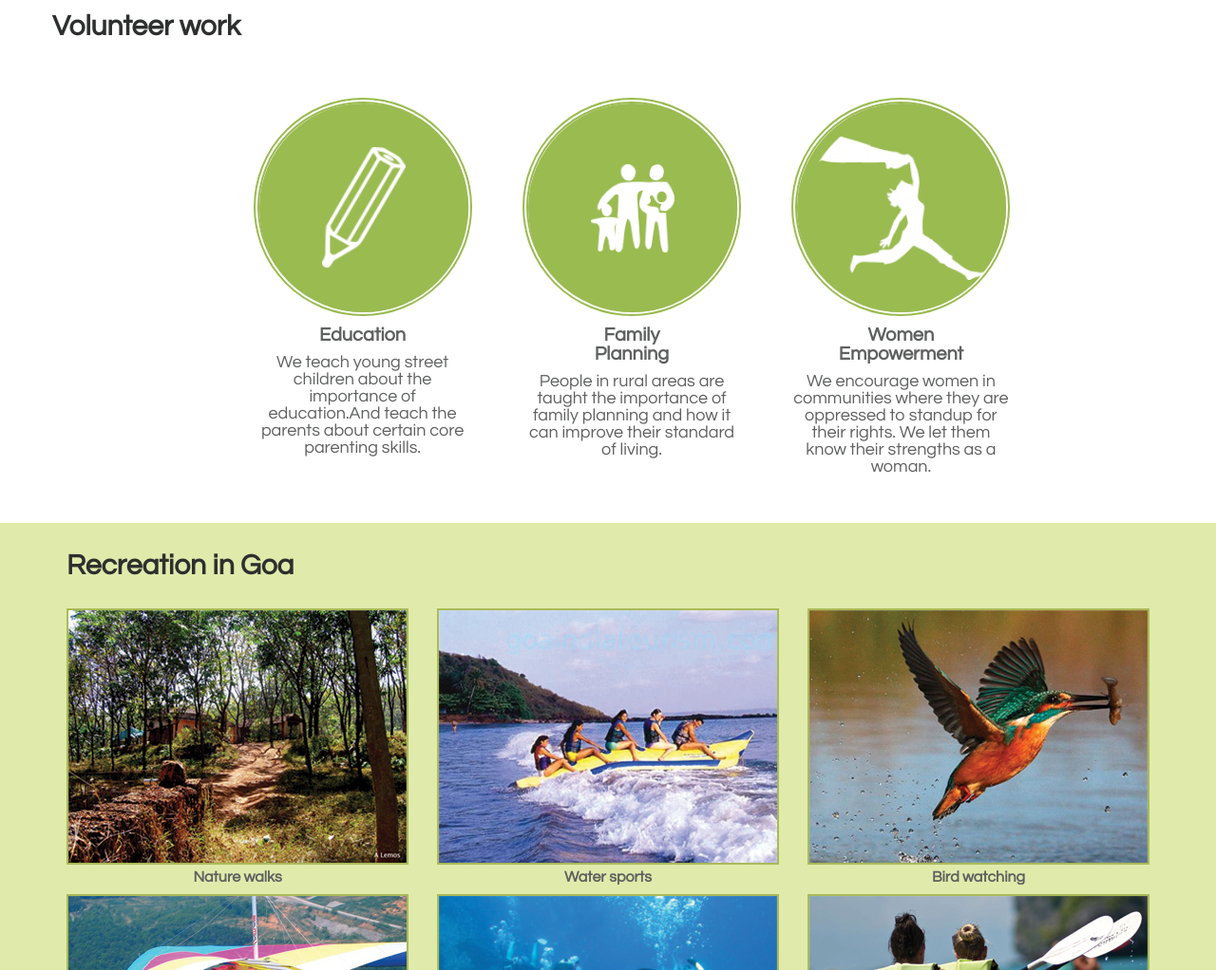
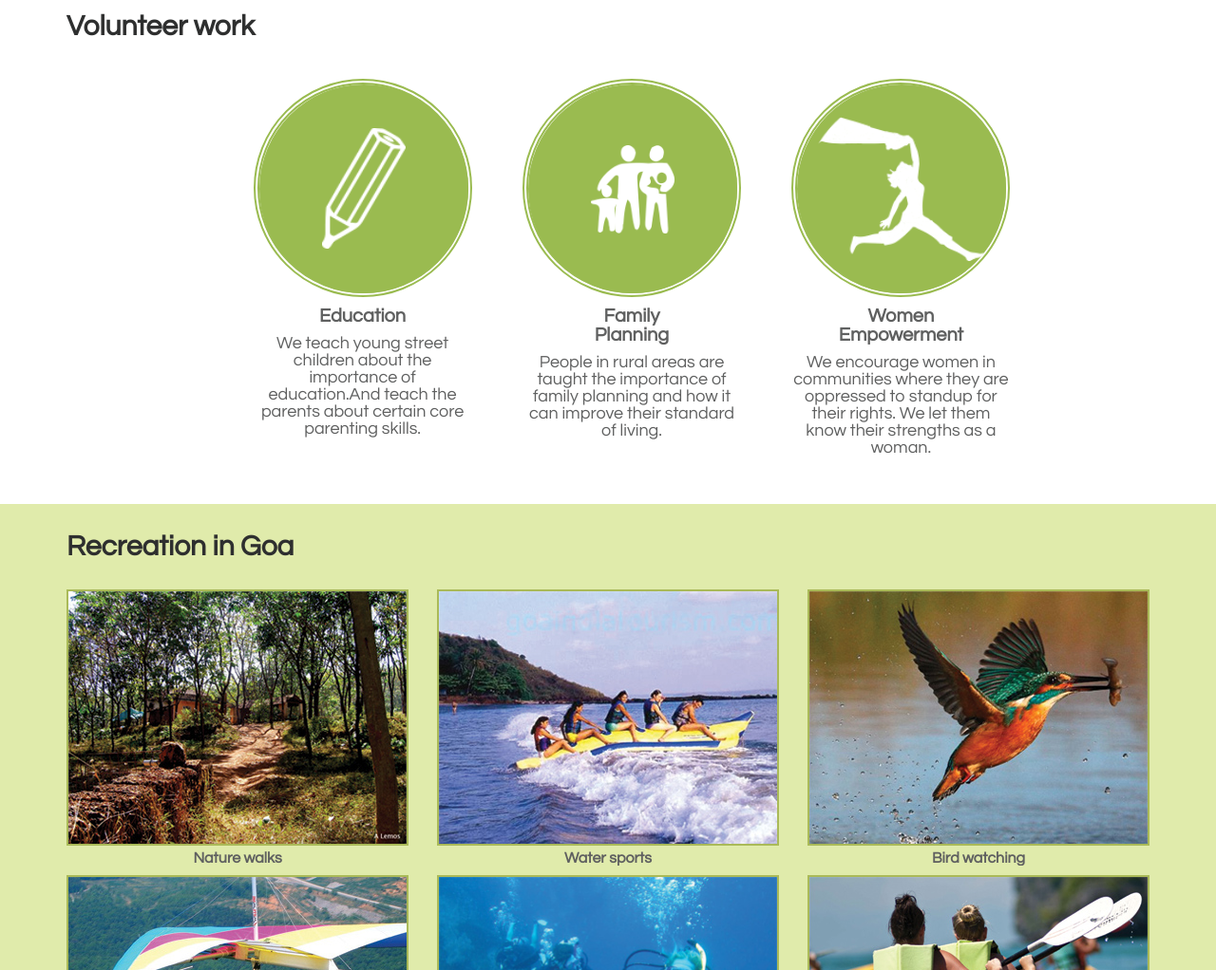
Before and after one commit to steveinc911/MAD-website, a plain HTML site: page volunteer_work.html in a window 1280 px wide. Shown: the part 1778-2800 px from the top of the page at 95% size. Drawn offline with Linux system fonts and the light colour scheme.

Commit message:
debugging design, overflow of block

```diff
--- a/css/page.less
+++ b/css/page.less
@@ -14,11 +14,12 @@
 }
 
 .block{
-  .paint();
-  padding:50px 0px 50px 0px;
+  padding-bottom:50px;
+
   color:#5f6060;
+  color:#5f6060;
+}
 
-}
 
 
 
@@ -41,7 +42,7 @@ h3{
 }
 
 .block{
-    padding-top:20px;
+    margin-top:20px;
 
 }
 
@@ -301,7 +302,6 @@ h3{
 }
 
 .green-circles{
-    margin-top:20px;
     display:inline-block;
     text-align:center;
     .pencil_icon{
@@ -466,12 +466,23 @@ h3{
 
 .alternate-block{
     background-color:#dde7f4;
+    max-width:100%;
+    margin:0;
+    h2{
+        margin-top:20px;
+    }
 }
 
 .alternate-block1{
     background-color:#e0ebab;
+    max-width:100%;
     img{
         border:2px solid #aaba58;
+
+    }
+    margin:0;
+    h2{
+        margin-top:20px;
     }
 }
 
@@ -610,11 +621,12 @@ h3{
         font-size:1.125em; // 18/16
     }
 
+
     .container{
         margin-left:10px;
         margin-right:10px;
+    }
 
-    }
 
     .green-circles{
         li{
@@ -662,7 +674,6 @@ h3{
             font-size:1.125em; // 18/16
         }
     }
-
 
 
 
--- a/volunteer_work.html
+++ b/volunteer_work.html
@@ -69,7 +69,8 @@
 			</ul>
 		</div>
 
-        <div class="container block">
+        <div class="block">
+            <div class="container">
                 <h2>What's included?</h2>
                 <div class="row three-column">
                     <div class="col-sm-4 col-md-4 col">
@@ -87,6 +88,7 @@
                     <div class="col-sm-4 col">
                         <h3>Transfers</h3>
                         <p>Transport from the airport andback and to various project sites is provided by us.</p>
+                    </div>
                 </div>
             </div>
 		</div>
@@ -172,7 +174,8 @@
             </div>
 		</div>
 
-        <div class="container block">
+        <div class="block">
+            <div class="container">
                 <h2>Volunteer work</h2>
                 <div class="center-block">
                     <ul class="green-circles">
@@ -211,6 +214,7 @@
                             </b>
                         </li>
                     </ul>
+                </div>
             </div>
 		</div>
 
```
Lines whose indentation alone changed are shown as unchanged.
